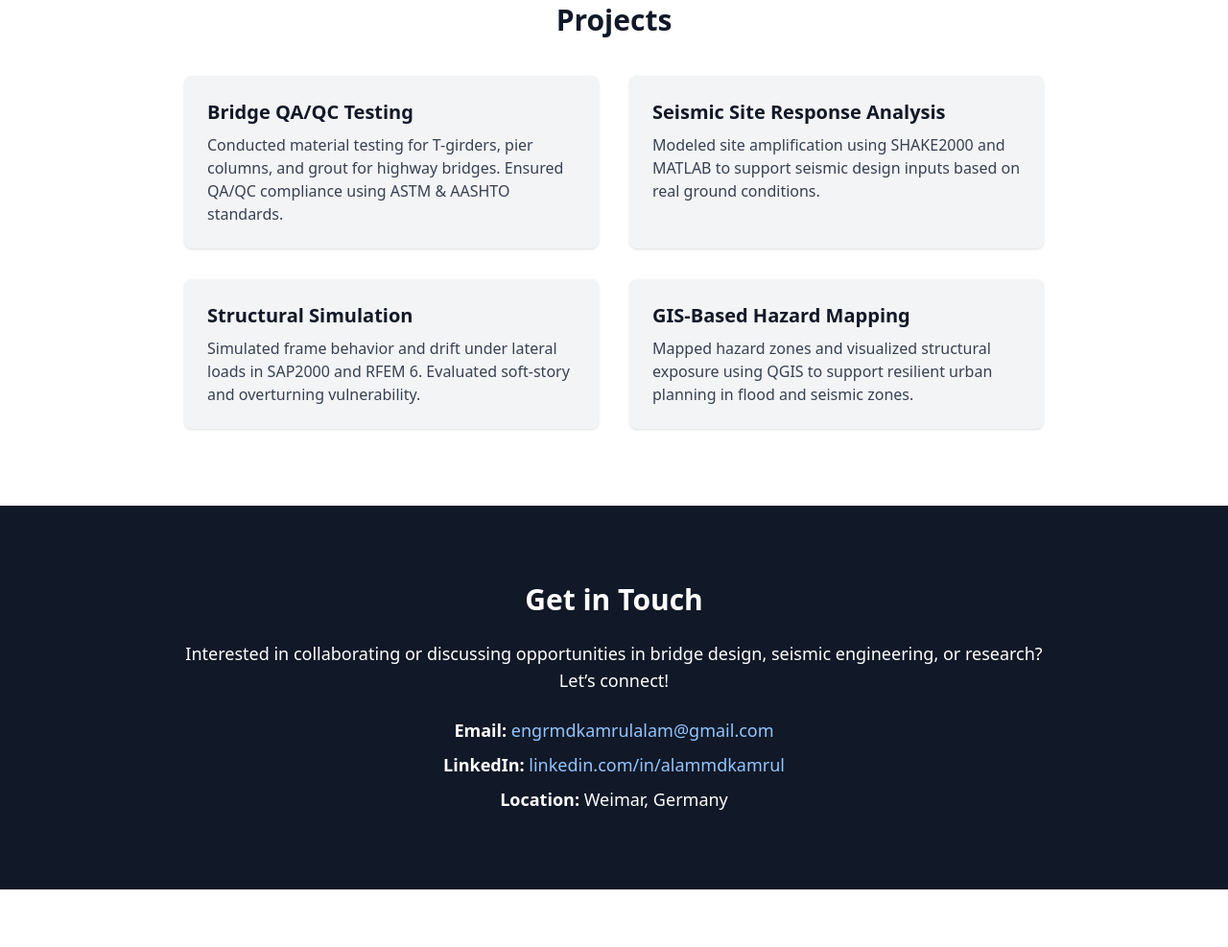
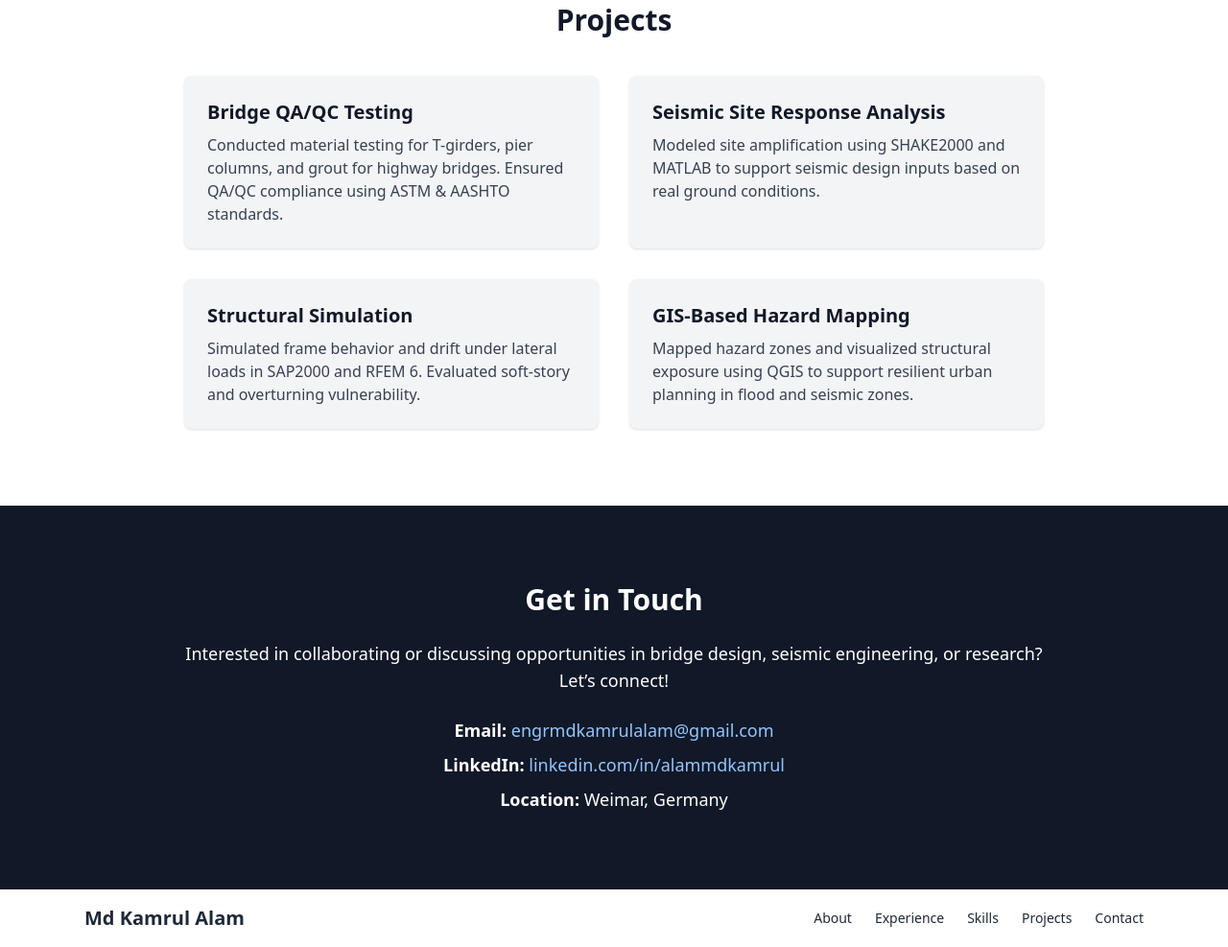
Before and after one commit to mdkamrulalam/Portfolio, a plain HTML site: page index.html in a window 1280 px wide. Shown: the part 2270-3257 px from the top of the page at 96% size. Before the commit the page ends 3197 px from the top, so only its background shows below. Drawn offline with nearby package versions, Linux system fonts and the light colour scheme.

Commit message:
Update index.html

```diff
--- a/index.html
+++ b/index.html
@@ -145,6 +145,19 @@
   </div>
 </section>
 
+</body>
+<!-- NAVBAR -->
+<nav class="sticky top-0 z-50 bg-white shadow text-gray-800">
+  <div class="max-w-6xl mx-auto px-6 py-4 flex justify-between items-center">
+    <div class="font-bold text-xl">Md Kamrul Alam</div>
+    <ul class="flex space-x-6 text-sm font-medium">
+      <li><a href="#about" class="hover:text-blue-600">About</a></li>
+      <li><a href="#experience" class="hover:text-blue-600">Experience</a></li>
+      <li><a href="#skills" class="hover:text-blue-600">Skills</a></li>
+      <li><a href="#projects" class="hover:text-blue-600">Projects</a></li>
+      <li><a href="#contact" class="hover:text-blue-600">Contact</a></li>
+    </ul>
+  </div>
+</nav>
 
-</body>
 </html>
```
